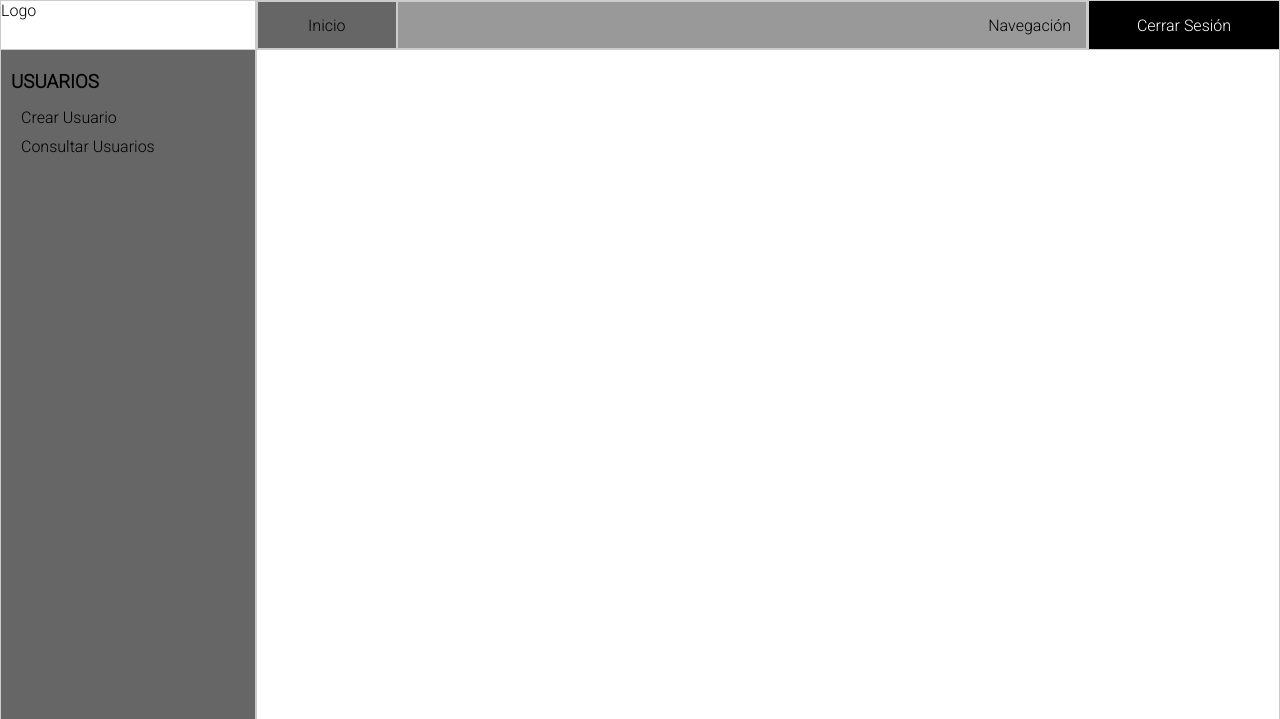
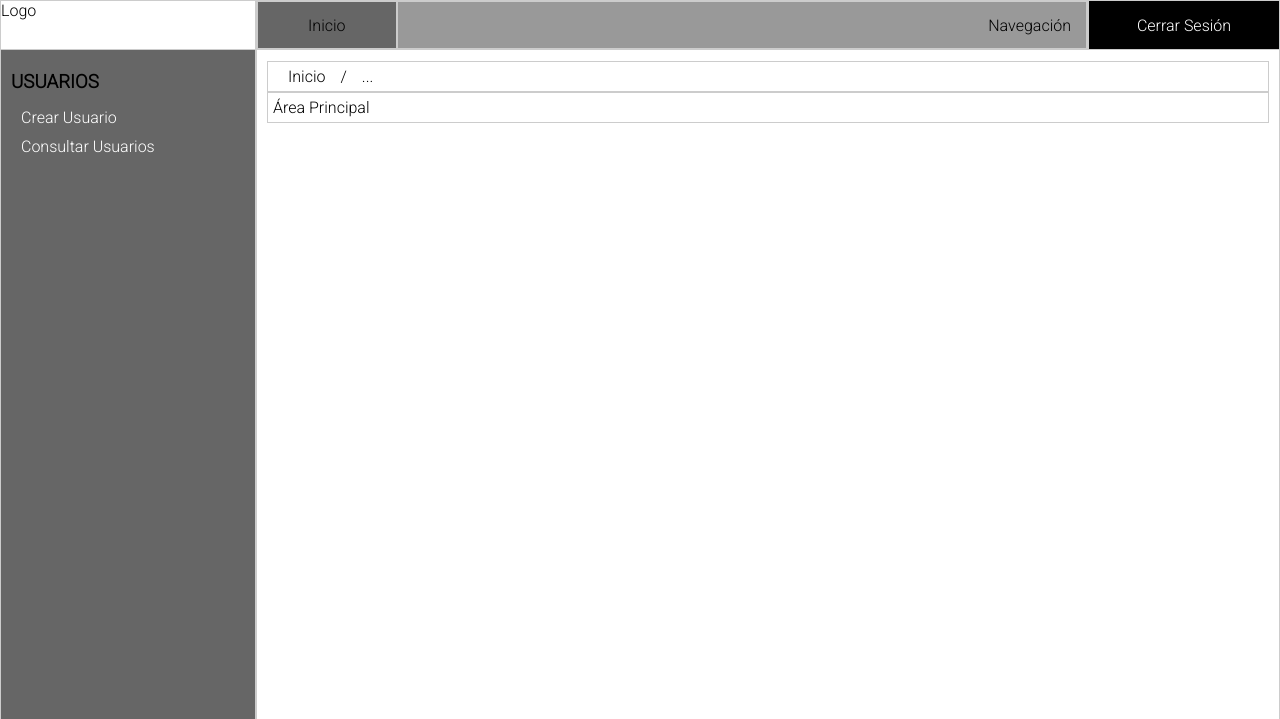
Before and after one commit to ProfeAlbeiro/appwebinv11, a PHP site: page /index.php?c=Dashboard in a window 1280 px wide. Shown: the top 719 px of the page. Run offline with PHP 8.4, Linux system fonts and the light colour scheme.

Commit message:
Subiendo proyecto

```diff
--- a/assets/css/styles_dashboard.css
+++ b/assets/css/styles_dashboard.css
@@ -88,13 +88,22 @@ aside{
 .modulo a{
     padding: 5px 10px;
     justify-content: flex-start;
-    color: #ff;
+    color: #fff;
 }
 main{
     flex: 80%;
     padding: 60px 10px 10px 10px;
-    padding: 10px;
     flex-flow: column nowrap;
+}
+.migas{
+    padding: 5px;
+}
+.migas a{
+    flex: 0;
+    padding: 0 15px;
+}
+.principal{
+    padding: 5px;
 }
 footer{
     height: 10vh;
--- a/views/roles/admin/header.view.php
+++ b/views/roles/admin/header.view.php
@@ -32,5 +32,7 @@
                 </div>
             </aside>
             <main class="borde">
-                <div class="migas">Migas</div>
-                <div class="principal">
+                <div class="borde migas">
+                    <a href="">Inicio</a> / <a href="">...</a>
+                </div>
+                <div class="borde principal">
```
